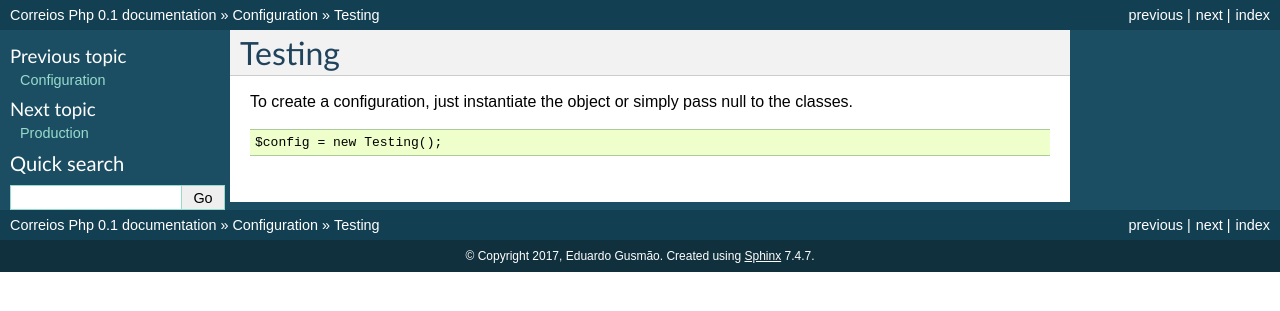
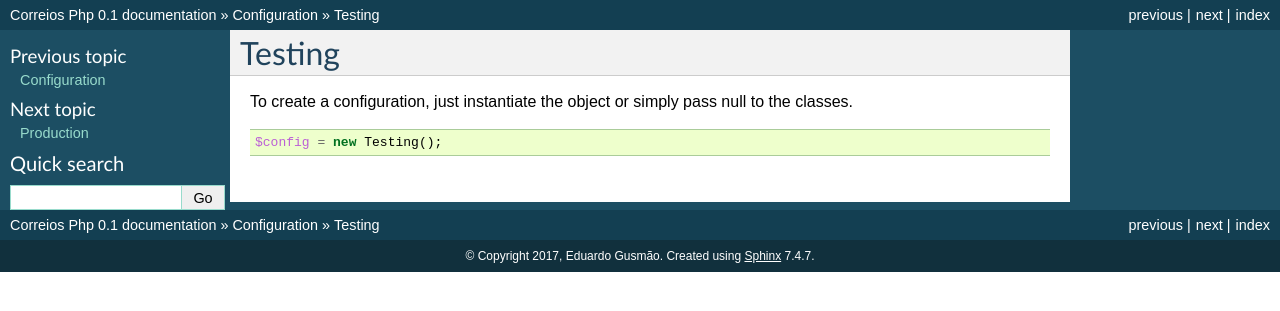
Before and after one commit to eduardokum/correios-php, a Sphinx documentation site: the page built from docs/source/configuration/testing.rst, in a window 1280 px wide. Shown: the top 311 px of the page. Built offline with Sphinx 7.4.7, drawn with Linux system fonts in a browser that asks for light colours; part of the change alters nothing that is shown.

```diff
--- a/docs/source/conf.py
+++ b/docs/source/conf.py
@@ -148,7 +148,7 @@ latex_documents = [
 # One entry per manual page. List of tuples
 # (source start file, name, description, authors, manual section).
 man_pages = [
-    (master_doc, 'correiosphp', u'Correios Php Documentation',
+    (master_doc, 'correiosphp', u'Correios Php Docs',
      [author], 1)
 ]
 
@@ -163,3 +163,11 @@ texinfo_documents = [
      author, 'CorreiosPhp', 'One line description of project.',
      'Miscellaneous'),
 ]
+
+# load PhpLexer
+from sphinx.highlighting import lexers
+from pygments.lexers.web import PhpLexer
+
+# enable highlighting for PHP code not between <?php ... ?> by default
+lexers['php'] = PhpLexer(startinline=True)
+lexers['php-annotations'] = PhpLexer(startinline=True)
```
